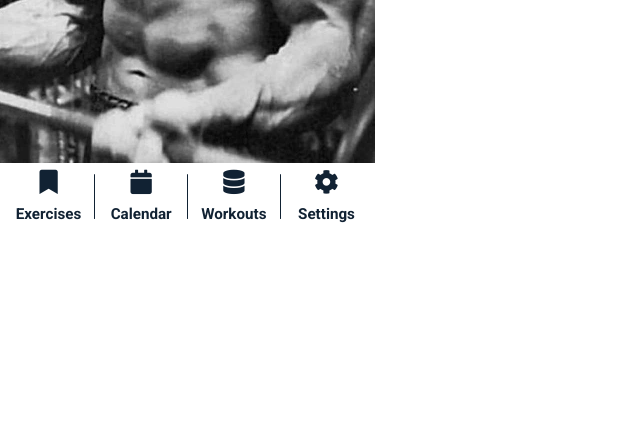
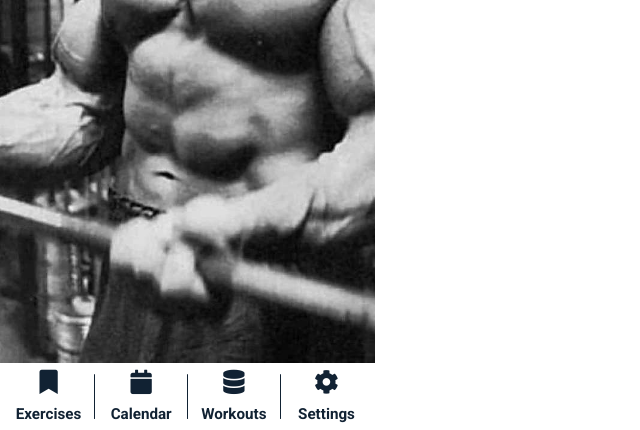
Before and after one commit to kopchikovich/kopchikovich.github.io, a plain HTML site: page index.html in a window 1280 px wide. Shown: the part 437-867 px from the top of the page, without its empty margins (0-640 px from the left). Before the commit the page ends 800 px from the top, so only its background shows below. Drawn offline with Linux system fonts and the light colour scheme.

Commit message:
Update main.css

```diff
--- a/styles/main.css
+++ b/styles/main.css
@@ -19,7 +19,7 @@ height 667px {
 ************/
 .app {
   width: 375px;
-  height: 600px;
+  height: 100vh;
   background: url(../img/main-background.jpg);
   background-size: cover;
   display: flex;
```
